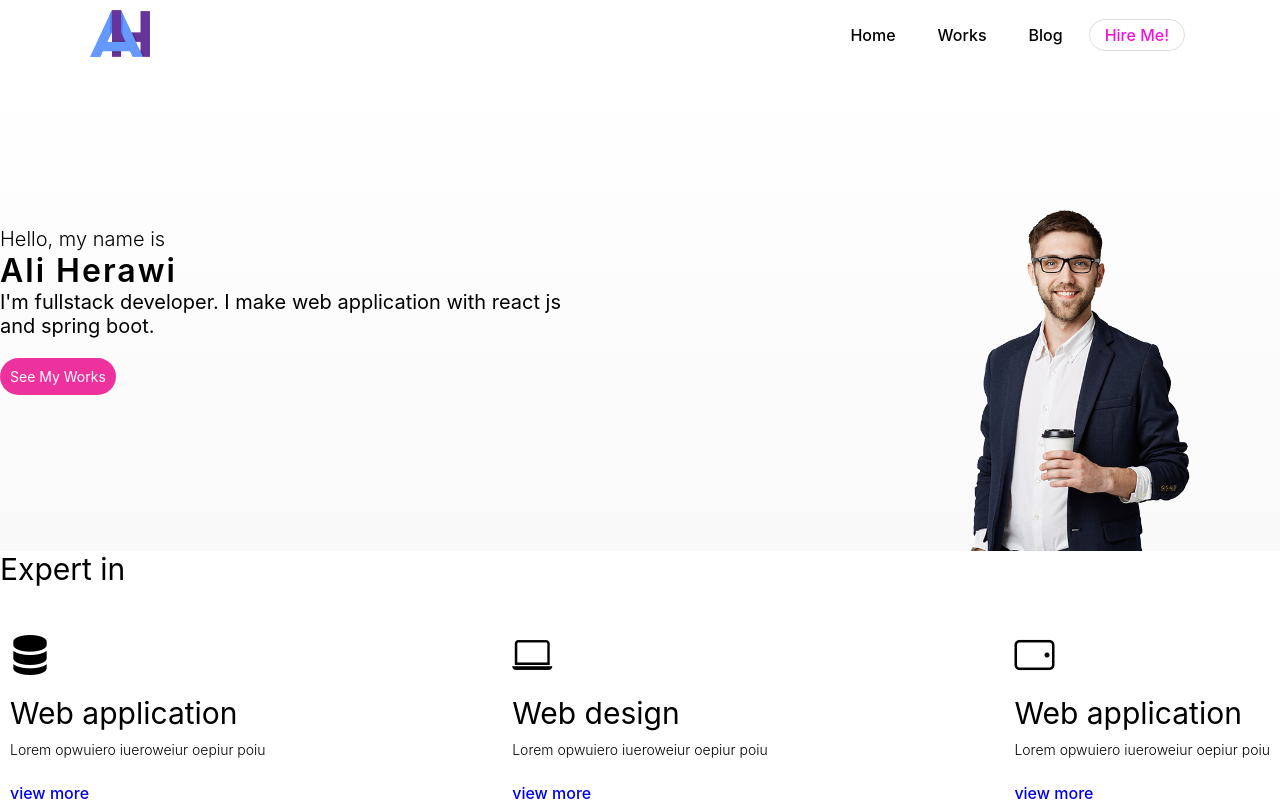
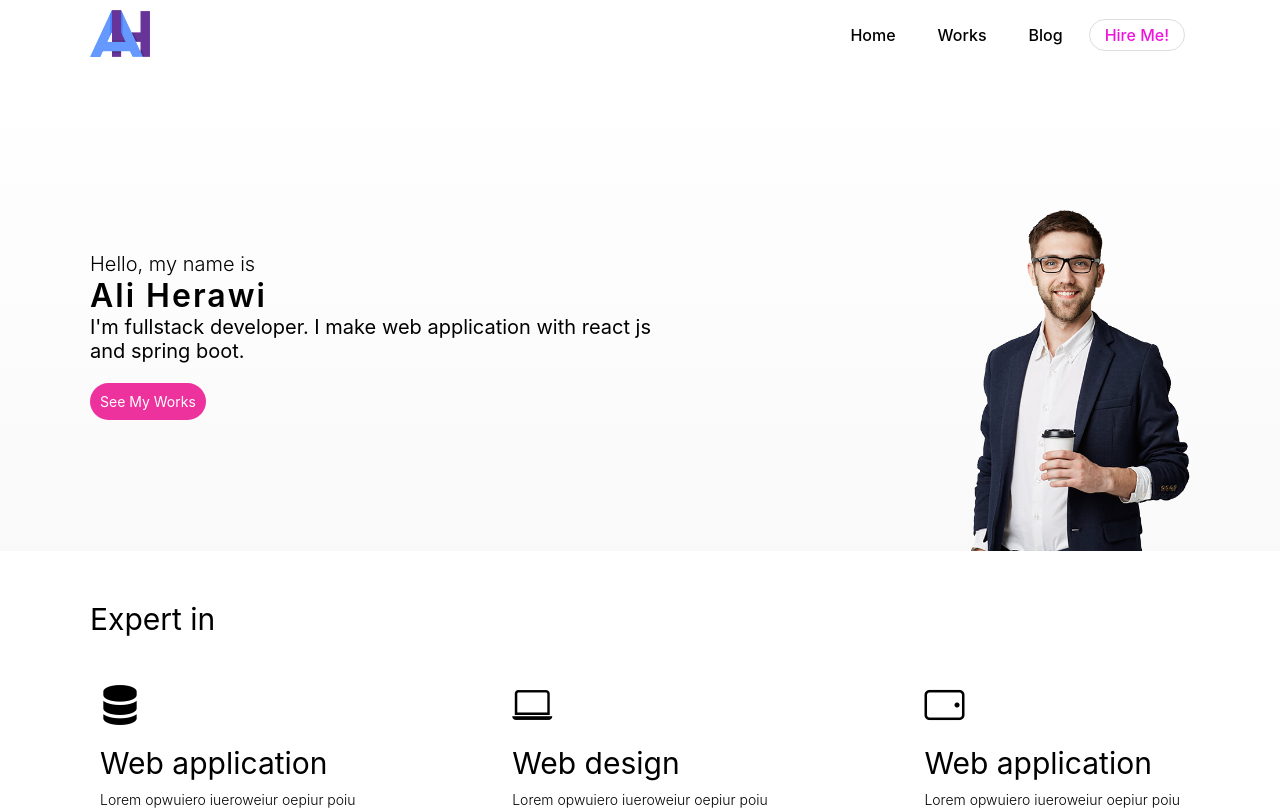
Before and after one commit to Aliherawi7/iPortfolio, a React (Create React App) app: page / in a window 1280 px wide. Shown: the top 810 px of the page. Built offline with nearby package versions, Linux system fonts and the light colour scheme.

Commit message:
common styles added in app.css

```diff
--- a/src/App.css
+++ b/src/App.css
@@ -2,6 +2,10 @@
 .padding-LR-90{
     padding-right: 90px ;
     padding-left: 90px ;
+    padding-top: 50px;
+}
+.margin-LR-90{
+    margin:0 90px ;
     padding-top: 50px;
 }
 
```
